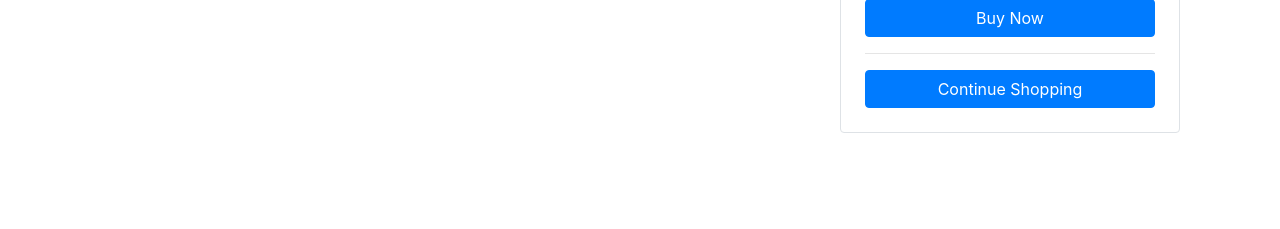
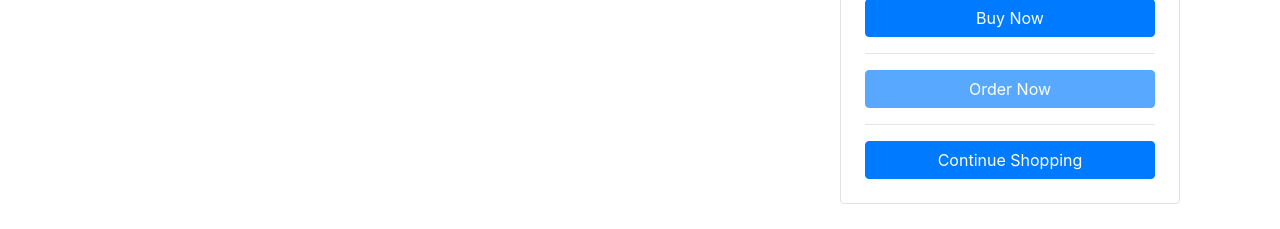
Before and after one commit to AshishRatewal/flipkart-task, a React (Create React App) app: page /ProductCart in a window 1280 px wide. Shown: the part 432-661 px from the top of the page. Built offline with nearby package versions, Linux system fonts and the light colour scheme.

Commit message:
all done expect search

```diff
--- a/src/components/Login.js
+++ b/src/components/Login.js
@@ -1,8 +1,7 @@
 import React, { useState } from "react";
-import { addToCart } from "../redux/Action/Actions";
-import { useDispatch } from "react-redux";
+import { useHistory } from "react-router-dom";
 const Login = () => {
-  const dispatch = useDispatch();
+  const history = useHistory();
   const loginId = "admin@gmail.com";
   const loginPass = "123456789";
   const inputObject = {
@@ -58,10 +57,16 @@ const Login = () => {
       checkErr();
     } else {
       if (email == loginId && password == loginPass) {
-        window.alert("Your'r Item is Placed");
+        window.alert("Login Successfull");
         setInputs(inputObject);
-        localStorage.removeItem("cartItems");
-        dispatch(addToCart(""));
+        let getLoginCred = JSON.parse(localStorage.getItem("loginData"));
+        if (getLoginCred !== undefined) {
+          localStorage.setItem("loginData", JSON.stringify(inputs));
+          history.push("/ProductCart");
+        } else {
+          localStorage.setItem("loginData", JSON.stringify(inputs));
+          history.push("/ProductCart");
+        }
       } else {
         window.alert("Sorry! Data not matched");
         setInputs(inputObject);
--- a/src/components/ProductTotal.js
+++ b/src/components/ProductTotal.js
@@ -1,14 +1,36 @@
 import React from "react";
 import { useSelector } from "react-redux";
-import { Link } from 'react-router-dom';
+import { Link } from "react-router-dom";
+import { addToCart } from '../redux/Action/Actions';
+import { useDispatch } from "react-redux";
 const ProductTotal = () => {
+  const dispatch = useDispatch();
+  let buyBtn, orderBtn;
+  let getLoginEntry = JSON.parse(localStorage.getItem("loginData"));
+  console.log("getLoginEntry:= ",getLoginEntry);
+  if (getLoginEntry === null) {
+    buyBtn = "";
+    orderBtn = "true";
+  } else {
+    orderBtn = "";
+    buyBtn = "true";
+  }
+  // disabled
+  console.log("buy Btn", buyBtn, "   Order Btn", orderBtn);
   let items = useSelector((state) => state.items.items.id);
-  let totoalAmount=0,count=0;
+  let totoalAmount = 0,
+    count = 0;
   if (items !== undefined) {
     for (let i = 0; i < items.length; i++) {
       totoalAmount += items[i].price;
       count++;
     }
+  }
+  const orderNow = (e) => {
+    e.preventDefault();
+    window.alert("You'r Items are Placed");
+    localStorage.removeItem("cartItems");
+    dispatch(addToCart(""));
   }
   return (
     <>
@@ -46,15 +68,34 @@ const ProductTotal = () => {
           <div className="row">
             <div className="col-12">
               <Link to="/Login">
-                <p className="btn btn-primary btn-block mb-0">Buy Now</p>
+                <button
+                  className="btn btn-primary btn-block mb-0"
+                  disabled={buyBtn}
+                >
+                  Buy Now
+                </button>
               </Link>
             </div>
           </div>
           <hr />
           <div className="row">
             <div className="col-12">
+              <button
+                className="btn btn-primary btn-block mb-0"
+                disabled={orderBtn}
+                onClick={orderNow}
+              >
+                Order Now
+              </button>
+            </div>
+          </div>
+          <hr />
+          <div className="row">
+            <div className="col-12">
               <Link to="/">
-                <p className="btn btn-primary btn-block mb-0">Continue Shopping</p>
+                <p className="btn btn-primary btn-block mb-0">
+                  Continue Shopping
+                </p>
               </Link>
             </div>
           </div>
```
